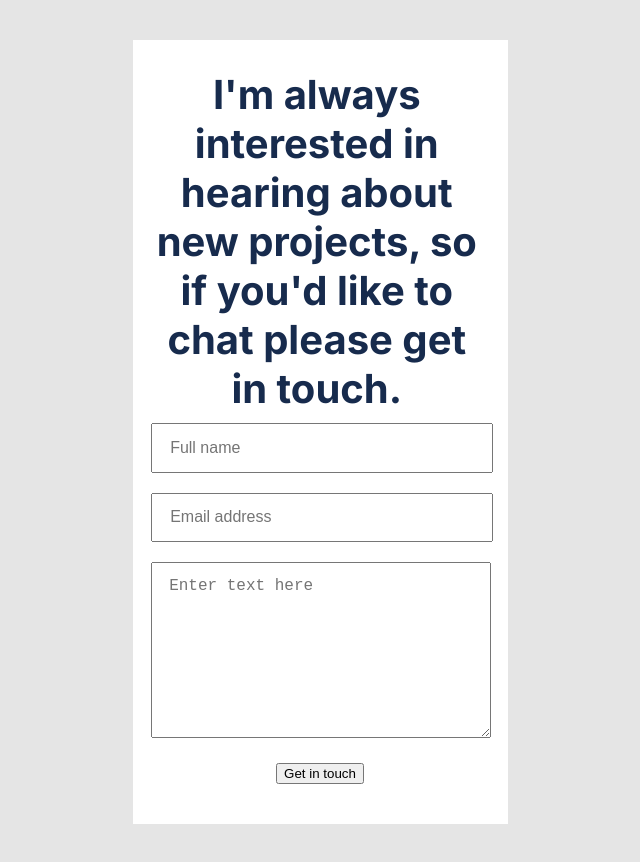
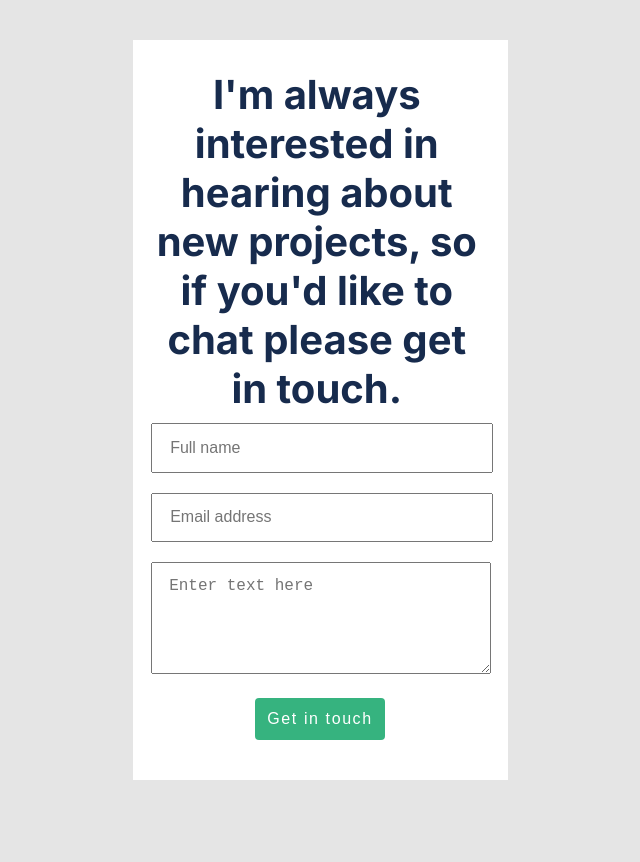
Before and after one commit to TadesseDev/Portfolio, a website: page index.html in a window 1280 px wide. Shown: the whole page, without its empty margins (320-960 px from the left). After the commit the page ends 820 px from the top, so only its background shows below. Drawn offline with Linux system fonts and the light colour scheme.

Commit message:
Syle from button

```diff
--- a/index.html
+++ b/index.html
@@ -267,7 +267,7 @@
                 <input type="email" id="email" placeholder="Email address" required>
               </li>
               <li>
-                <textarea name="message" id="message" cols="20" rows="5" maxlength="500" placeholder="Enter text here" required></textarea>
+                <textarea name="message" id="message" cols="20" rows="3" maxlength="500" placeholder="Enter text here" required></textarea>
               </li>
               <li class="button">
             <button type="submit">Get in touch</button>
--- a/main.css
+++ b/main.css
@@ -370,3 +370,13 @@ hr {
 #form .form .button {
   align-self: center;
 }
+#form .form .button button {
+  border-radius: 4px;
+  letter-spacing: 0.1rem;
+  font-size: 1rem;
+  padding: 12px;
+  border: none;
+  background: #36b37f;
+  font-weight: 500;
+  color: #fff;
+}
```
